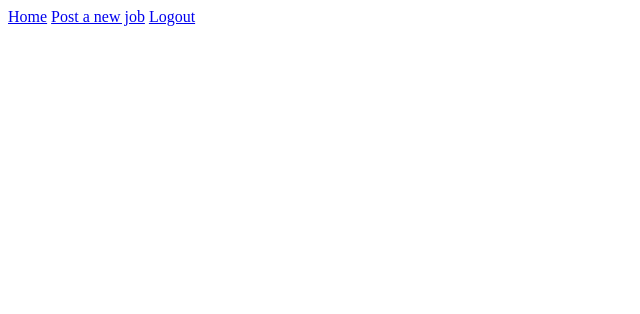
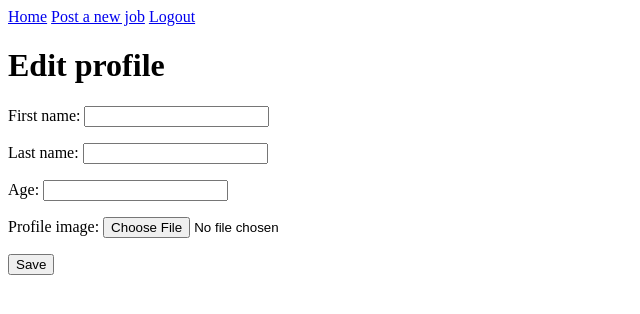
Before and after one commit to lozanov95/job_posting, a Django app: page /profile/ in a window 1280 px wide. Shown: the top 314 px of the page, without its empty margins (0-640 px from the left). Run offline with Django 3.2, Linux system fonts and the light colour scheme; the visitor is signed in with stand-in values (Sample User, id 1); data comes from the database, SQL or seed files in the repository.

Commit message:
added profile details template

```diff
--- a/templates/profiles/details.html
+++ b/templates/profiles/details.html
@@ -1 +1,10 @@
 {% extends 'shared/base.html' %}
+
+{% block content %}
+    <h1>Edit profile</h1>
+    <form action="{% url 'profile details' %}" method="post">
+        {% csrf_token %}
+        {{ form.as_p }}
+        <button>Save</button>
+    </form>
+{% endblock %}
```
